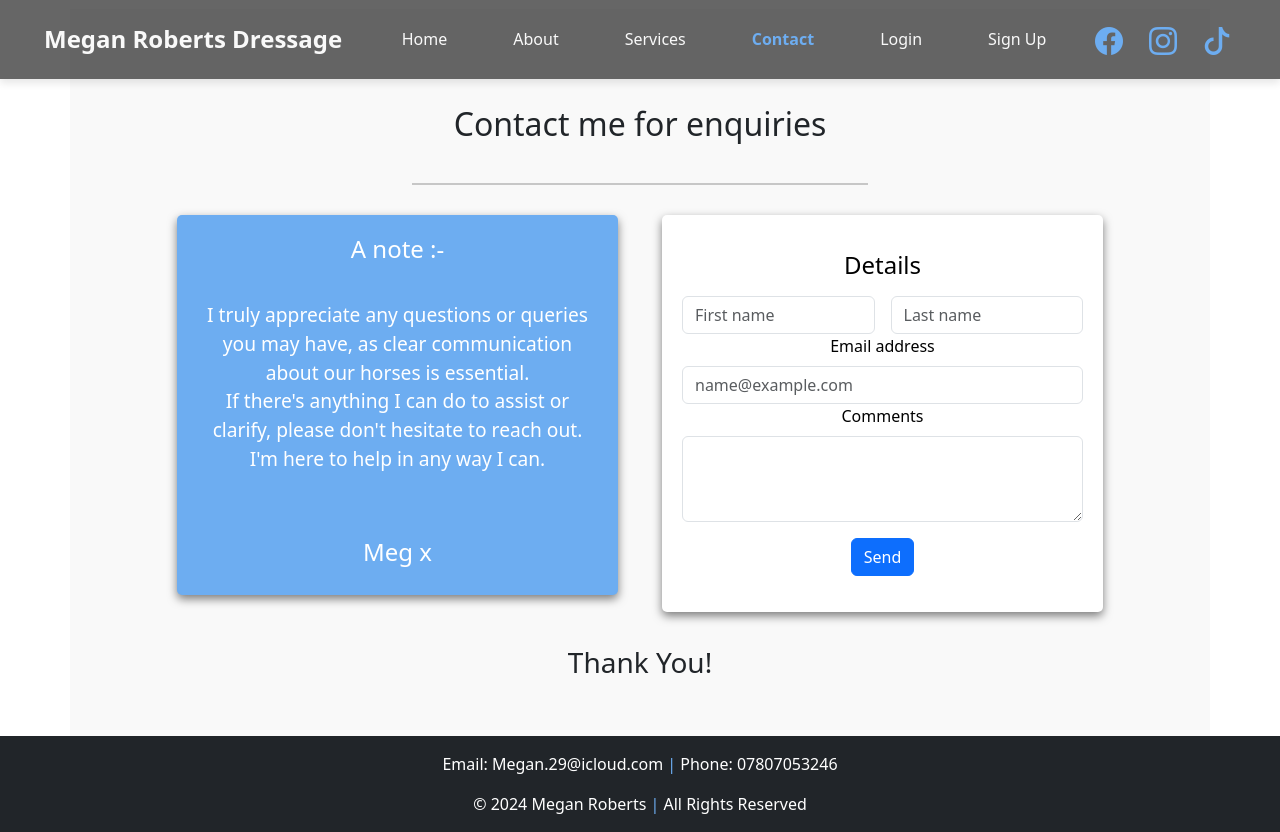
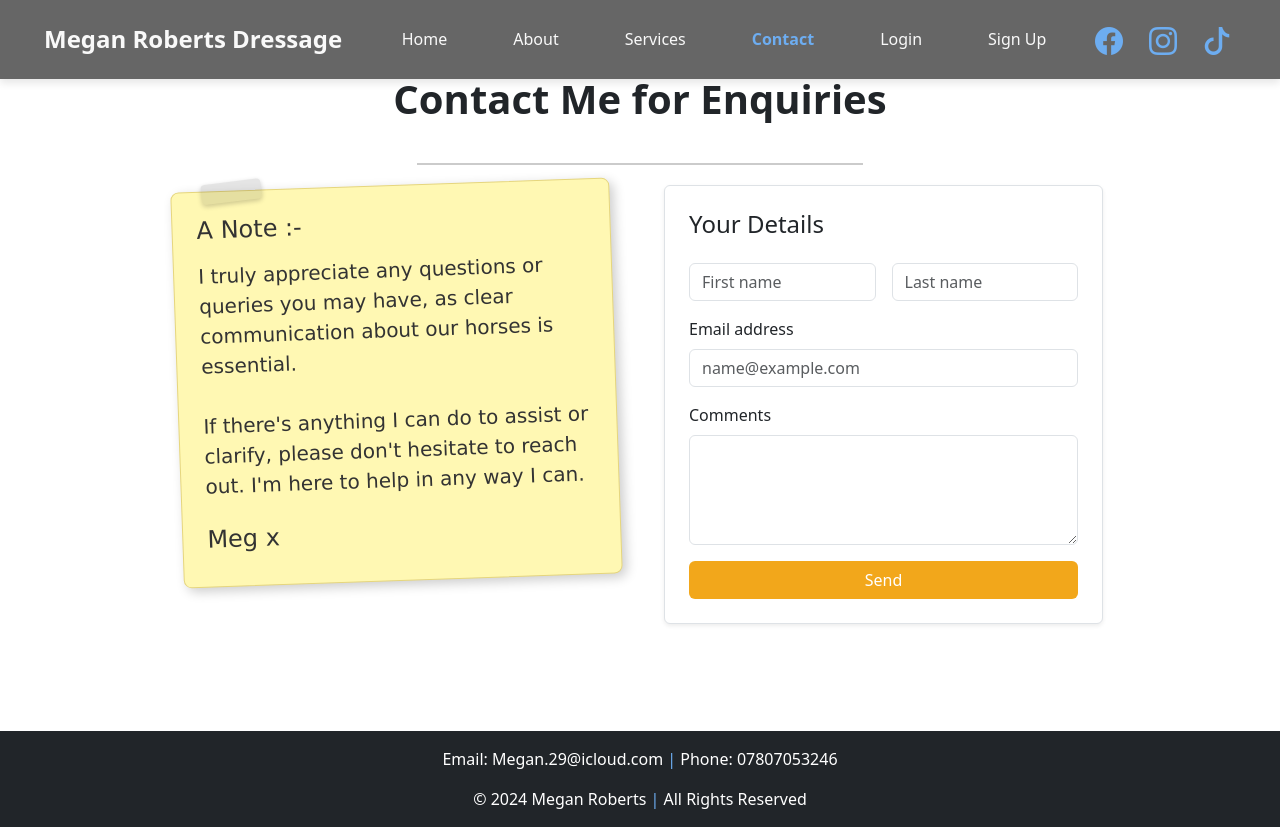
Before and after one commit to MeganRoberts-dev/megan-roberts-dressage, a Django app: page /contact/ in a window 1280 px wide. Shown: the part 21-853 px from the top of the page. Run offline with Django 3.2, Linux system fonts and the light colour scheme; some libraries are stand-ins or nearby versions.

Commit message:
Add styling to contact page

```diff
--- a/contact/static/contact/css/contact.css
+++ b/contact/static/contact/css/contact.css
@@ -1,56 +1,32 @@
-/* Contact styling */
-.contact-section {
-  padding: 30px 0;
-  margin-top: 30px;
-  background-color: #f9f9f9;
-  display: flex;
-  justify-content: center;
-  align-items: stretch;
+.post-it {
+  position: relative;
+  background-color: #fff8b3 !important;
+  color: #333 !important;
+  font-family: 'Comic Sans MS', cursive, sans-serif;
+  box-shadow: 4px 4px 12px rgba(0, 0, 0, 0.2);
+  border: 1px solid #e6d67d;
+  transform: rotate(-2deg);
+  border-radius: 8px;
+  transition: transform 0.3s ease;
 }
 
-h2 {
-  font-weight: 500;
+.post-it:hover {
+  transform: rotate(0deg) scale(1.02);
 }
 
-.contact-card,
-.contact-form-card {
-  flex: 1;
-  display: flex;
-  flex-direction: column;
-  justify-content: center;
-  background-color: #6dadf1;
-  padding: 20px;
-  color: #ffffff;
-  text-align: center;
-  margin: 10px;
-  border-radius: 5px;
-  box-shadow: 0 4px 10px rgba(0, 0, 0, 0.5);
+.post-it::before {
+  content: '';
+  position: absolute;
+  top: -10px;
+  left: 30px;
+  width: 60px;
+  height: 20px;
+  background: rgba(0, 0, 0, 0.1);
+  border-radius: 4px;
+  transform: rotate(-5deg);
+  box-shadow: 0 2px 5px rgba(0, 0, 0, 0.2);
 }
-
-.contact-form-card {
-  background-color: #ffffff;
-  color: #000;
+.contact-form-card .btn {
+  background-color: rgb(242, 167, 27);
+  color: white;
 }
-
-.contact-form input,
-.contact-form textarea {
-  width: 100%;
-  padding: 10px;
-  margin-bottom: 15px;
-  border-radius: 5px;
-  border: 1px solid #ccc;
-}
-
-.contact-form button {
-  padding: 10px 20px;
-  background-color: #6dadf1;
-  color: #ffffff;
-  border: none;
-  border-radius: 5px;
-  font-size: 1rem;
-  cursor: pointer;
-}
-
-.contact-form button:hover {
-  background-color: #004C8C;
-}
--- a/contact/templates/contact/contact.html
+++ b/contact/templates/contact/contact.html
@@ -6,77 +6,66 @@
 <link rel="stylesheet" href="{% static 'contact/css/contact.css' %}">
 {% endblock %}
 
-<div class="container py-5 contact-section">
+<div class="container contact-section py-5 mt-5">
   <div class="row justify-content-center">
+
     <!-- Section Title -->
     <div class="col-12 text-center">
-      <h2 class="mt-5">Contact me for enquiries</h2>
-      <hr style="border: 1px solid #333; width: 40%; margin: 40px auto 20px;">
+      <h1 class="fw-bold">Contact Me for Enquiries</h1>
+      <hr class="mx-auto" style="border: 1px solid #333; width: 40%; margin: 40px auto 20px;">
     </div>
 
-    <!-- Side-by-Side Layout -->
+    <!-- Content Area -->
     <div class="col-md-10">
-      <div class="row">
-        <!-- Text Column -->
+      <div class="row g-5 align-items-start">
+
         <div class="col-md-6">
-          <div class="contact-card">
-            <h4>A note :-</h4>
-            <p style="font-size: 1.2rem;">
-              <br>
+          <div class="post-it p-4 h-100">
+            <h4>A Note :-</h4>
+            <p class="fs-5 mt-3">
               I truly appreciate any questions or queries you may have,
               as clear communication about our horses is essential.
-              <br>
+              <br><br>
               If there's anything I can do to assist or clarify,
               please don't hesitate to reach out.
               I'm here to help in any way I can.
             </p>
-              <br>
-              <br>
-              <h4>Meg x</h4>
+            <h4 class="mt-4">Meg x</h4>
           </div>
         </div>
 
         <!-- Contact Form Column -->
         <div class="col-md-6">
-          <div class="contact-form-card">
+          <div class="contact-form-card p-4 bg-white border rounded shadow-sm h-100">
             <form action="{% url 'contact' %}" method="post">
               {% csrf_token %}
-              <div class="card-body">
-                <h4 class="card-title contact-form-btn mt-3 mb-3">Details</h4>
-                <div class="row g-3">
+              <h4 class="mb-4">Your Details</h4>
+
+              <div class="row g-3 mb-3">
                 <div class="col">
-                    <input type="text" class="form-control" name="first_name" placeholder="First name"
-                      aria-label="First name" required>
+                  <input type="text" class="form-control" name="first_name" placeholder="First name" required>
                 </div>
                 <div class="col">
-                    <input type="text" class="form-control" name="last_name" placeholder="Last name"
-                      aria-label="Last name" required>
+                  <input type="text" class="form-control" name="last_name" placeholder="Last name" required>
                 </div>
               </div>
-                <div class="row g-3">
-                  <div class="col">
+
+              <div class="mb-3">
                 <label for="email" class="form-label">Email address</label>
                 <input type="email" name="email" class="form-control" id="email" placeholder="name@example.com" required>
               </div>
+
+              <div class="mb-3">
+                <label for="comments" class="form-label">Comments</label>
+                <textarea class="form-control" name="comments" id="comments" rows="4" required></textarea>
               </div>
-                <div class="row g-3">
-                  <div class="col">
-                    <label for="comments" class="form-label">Comments</label>
-                    <textarea class="form-control" name="comments" id="comments" rows="3" required></textarea>
-                  </div>
-                </div>
-                <button type="submit" class="btn btn-primary contact-form-btn mt-3 mb-3">Send</button>
-              </div>
+
+              <button type="submit" class="btn w-100">Send</button>
             </form>
           </div>
         </div>
       </div>
     </div>
-
-    <!-- Thank You Section -->
-    <div class="col-12 text-center mt-4">
-      <h3 class="text-blue">Thank You!</h3>
-    </div>
   </div>
 </div>
 {% endblock %}
--- a/contact/templates/contact/email-confirm.html
+++ b/contact/templates/contact/email-confirm.html
@@ -6,7 +6,7 @@
     <h1>Thank You for Your Enquiry!</h1>
     <p>Hi {{ full_name }},</p>
     <p>This is your courtesy email from Megan Roberts Dressage.</p>
-    <p>Please allow 2-3 working days for a response. If you have questions in the meantime, do not hesitate to contact us again.</p>
+    <p>Please allow 2-3 working days for a response. If you have questions in the meantime, do not hesitate to contact again.</p>
 
     <p>See you soon!</p>
     <p>Best regards,<br>
```
Lines whose indentation alone changed are shown as unchanged.
